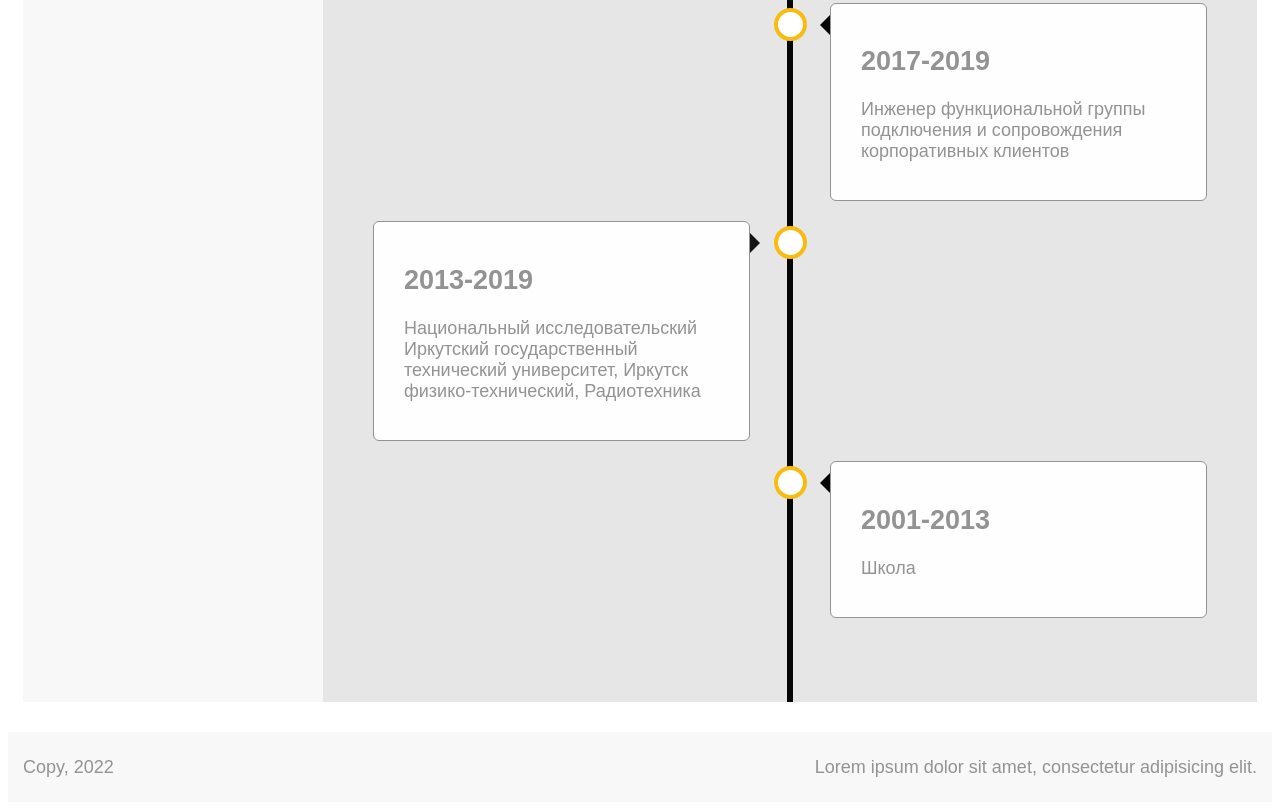
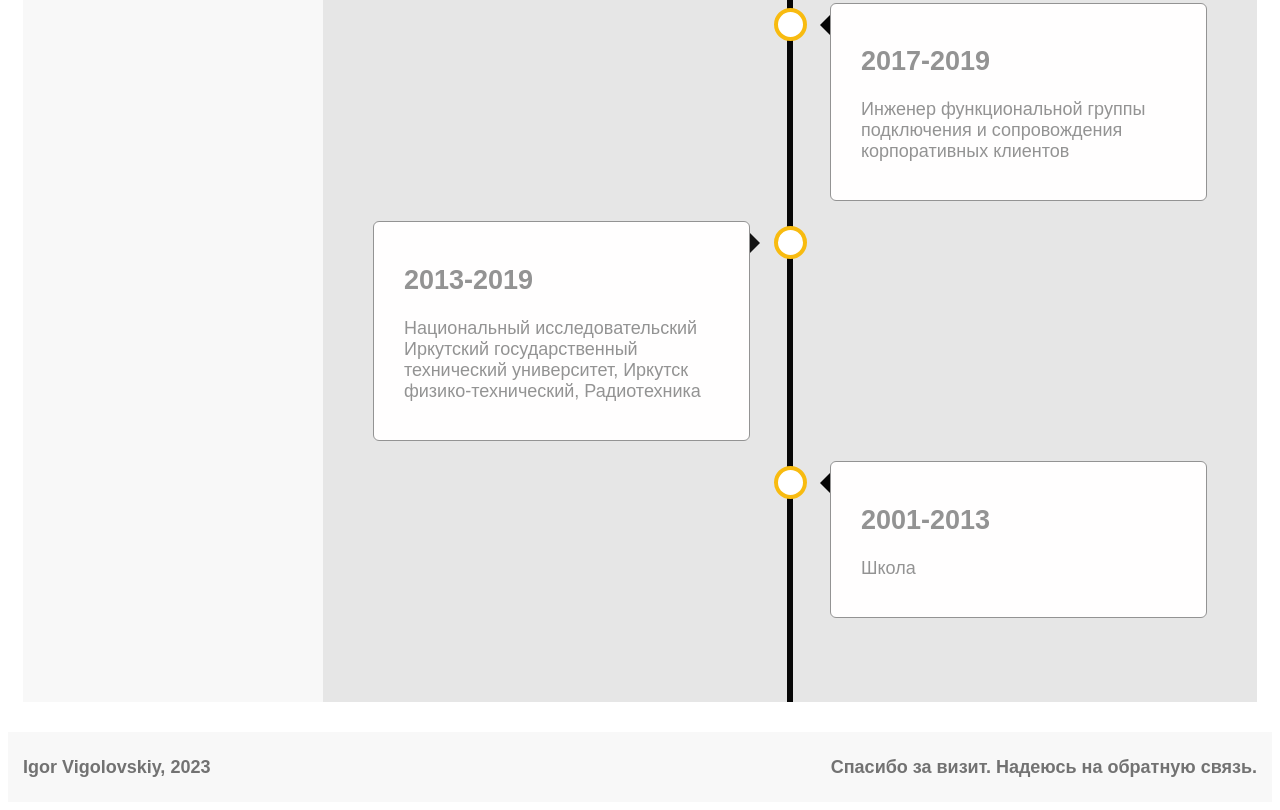
Before and after one commit to Vygoposha/Vygoposha.github.io, a plain HTML site: page index.html in a window 1280 px wide. Shown: the part 1797-2607 px from the top of the page. Drawn offline with Linux system fonts and the light colour scheme.

Commit message:
Мелкие доработки

```diff
--- a/index.html
+++ b/index.html
@@ -135,10 +135,10 @@
 
         <footer class="footer">
             <div class="footer__copy">
-                Copy, 2022
+                Igor Vigolovskiy, 2023
             </div>
             <div class="footer__text">
-                Lorem ipsum dolor sit amet, consectetur adipisicing elit.
+                Спасибо за визит. Надеюсь на обратную связь.
             </div>
         </footer>
     </div>
--- a/styles/main.css
+++ b/styles/main.css
@@ -138,6 +138,7 @@ body{
 .content_header{
   color: #727272;
   font-weight: bold;
+
 }
 
 
@@ -159,6 +160,7 @@ body{
     background-color: rgb(240, 240, 240);
     line-height: 1.75;
     padding: 20px 40px;
+    font-size: 20px;
 }
 
 
@@ -433,13 +435,21 @@ body{
     background-color: #f8f8f8;
     padding: 15px;
     align-items: center;
+    font-size: 18px;
+    color: #727272;;
+    font-weight: bold;
+
 }
 
 .footer__copy{
     grid-column: 2/3;
+
+
 }
 
 .footer__text{
     text-align:right;
     grid-column: 3/4;
+    /* color: #f8bb10; */
+
 }
```
